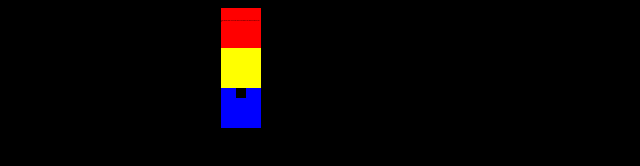
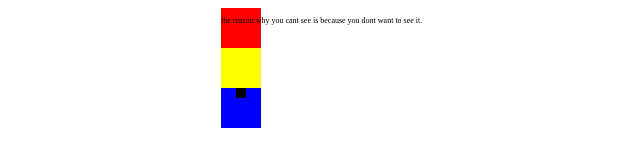
Before and after one commit to Weten-Ogen/Transition, a plain HTML site: page index.html in a window 1280 px wide. Shown: the whole page, without its empty margins (399-1039 px from the left). Drawn offline with Linux system fonts and the light colour scheme.

Commit message:
changed the background color

```diff
--- a/style.css
+++ b/style.css
@@ -1,7 +1,4 @@
-body{
 
-  background-color: black;
-}
 div{
   margin: 0 auto;
   width: 40px;
@@ -15,6 +12,7 @@ div{
   background-color: red;
 }
 #one:hover{
+
   width: 500px;
   height:500px;
   border-radius:50%;
@@ -53,11 +51,16 @@ div{
 }
 p{
   display: inline-block;
-  font-size: 0.1rem;
+  position:fixed;
+  font-size: 0.5rem;
   transition-property: all;
   transition-duration:1s;
 
 }
 p:hover{
+  width: 80px;
+  font-size: 1rem;
+  text-align: center;
+  color: white;
 
 }
```
